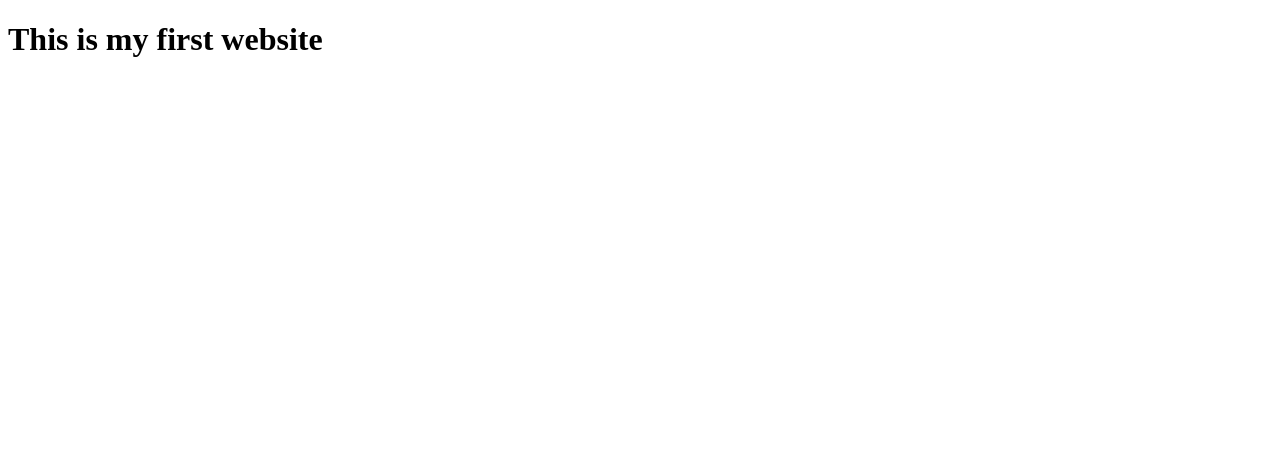
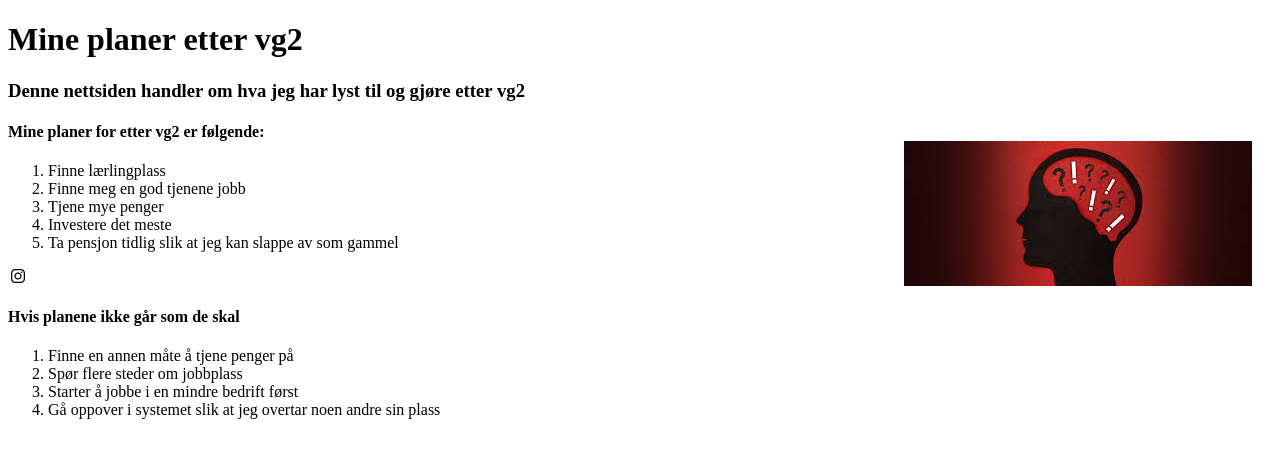
Before and after one commit to Kortling/HTML, a plain HTML site: page index.html in a window 1280 px wide. Drawn offline with Linux system fonts and the light colour scheme.

Commit message:
Version 2

```diff
--- a/index.html
+++ b/index.html
@@ -4,9 +4,35 @@
     <meta charset="UTF-8">
     <meta name="viewport" content="width=device-width, initial-scale=1.0">
     <title>HTMLGV1</title>
+    <link rel="stylesheet" href="https://cdnjs.cloudflare.com/ajax/libs/font-awesome/7.0.1/css/all.min.css" integrity="sha512-2SwdPD6INVrV/lHTZbO2nodKhrnDdJK9/kg2XD1r9uGqPo1cUbujc+IYdlYdEErWNu69gVcYgdxlmVmzTWnetw==" crossorigin="anonymous" referrerpolicy="no-referrer" />
+    <link rel="stylesheet" href="style.css">
 </head>
 <body>
-    <h1>This is my first website</h1>
+    <h1>Mine planer etter vg2</h1>
+    <h3>Denne nettsiden handler om hva jeg har lyst til og gjøre etter vg2</h3>
+
+    <img src="image.png" class="right-img">
+
+    <h4>Mine planer for etter vg2 er følgende: </h4>
+    <ol>
+        <li>Finne lærlingplass</li>
+        <li>Finne meg en god tjenene jobb</li>
+        <li>Tjene mye penger</li>
+        <li>Investere det meste</li>
+        <li>Ta pensjon tidlig slik at jeg kan slappe av som gammel</li>
+    </ol>
+
+
 
 </body>
 </html>
+<body>
+    <i class="fa-brands fa-instagram"></i>
+<h4>Hvis planene ikke går som de skal</h4>
+<ol>
+<li>Finne en annen måte å tjene penger på</li>
+<li>Spør flere steder om jobbplass</li>
+<li>Starter å jobbe i en mindre bedrift først</li>
+<li>Gå oppover i systemet slik at jeg overtar noen andre sin plass</li>
+</ol>
+</body>
--- /dev/null
+++ b/style.css
@@ -0,0 +1,4 @@
+.right-img {
+    float: right;
+    margin: 20px;
+}
```
Also changed, not shown: image.png (added).
